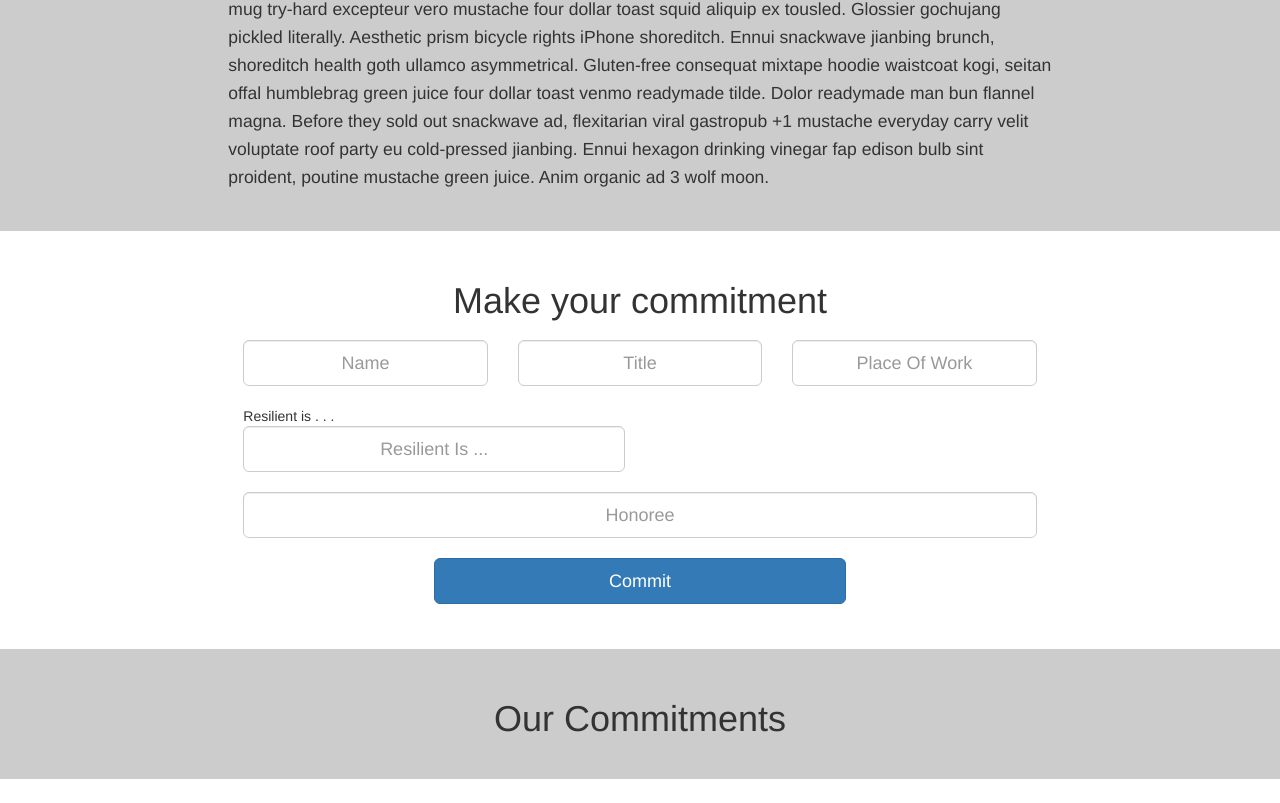
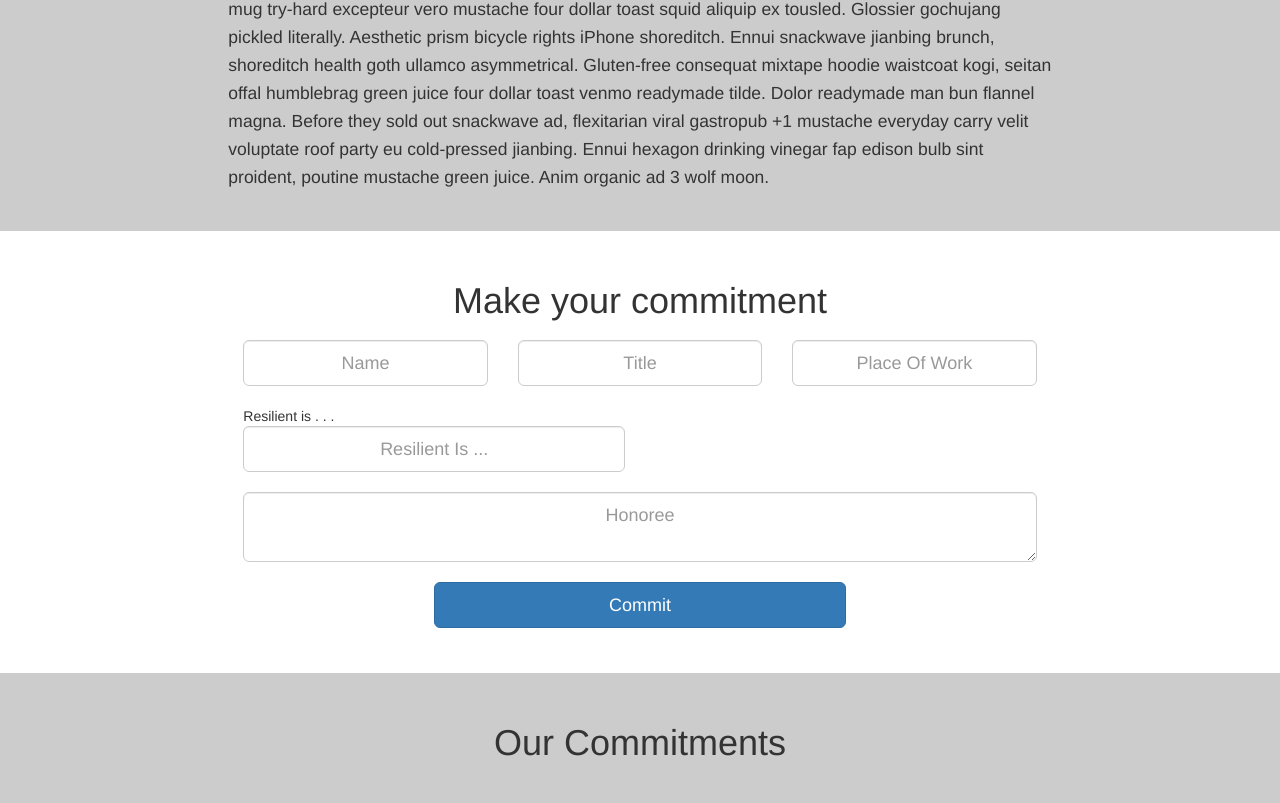
Before and after one commit to muigaiunaka/resilience, a website: page public/views/index.html in a window 1280 px wide. Shown: the part 1013-1816 px from the top of the page. Before the commit the page ends 1792 px from the top, so only its background shows below. Drawn offline with nearby package versions, Linux system fonts and the light colour scheme; no server answers.

Commit message:
updates to the front end

```diff
--- a/public/views/index.html
+++ b/public/views/index.html
@@ -71,7 +71,7 @@
 					<input type="text" name="commitment"  class="form-control input-lg text-center" placeholder="Resilient Is ..." ng-model="pledgeData.commitment" />
 				</fieldset>
 				<fieldset class="col-md-12">
-					<input type="text" name="honoree"  class="form-control input-lg text-center" placeholder="Honoree" ng-model="pledgeData.honoree" />
+					<textarea type="text" name="honoree"  class="form-control input-lg text-center" placeholder="Honoree" ng-model="pledgeData.honoree"></textarea>
 				</fieldset>
 				<!-- Sets the value submitted to true to help with form validation -->
 				<button type="submit" class="btn btn-primary btn-lg col-md-6 col-md-offset-3" ng-click="submitted=true">
```
